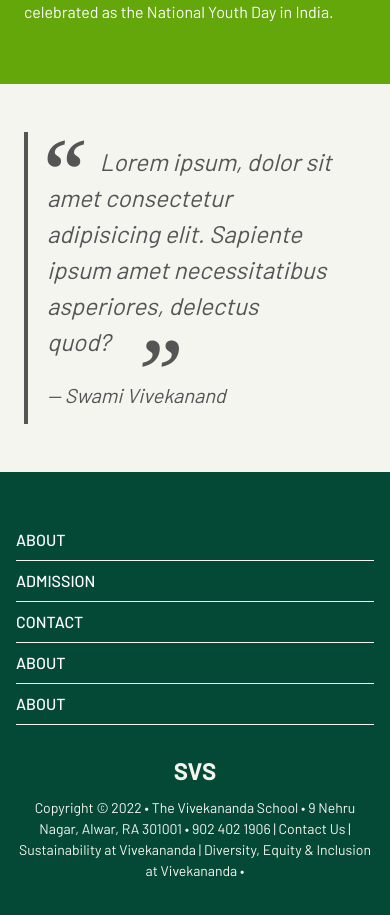
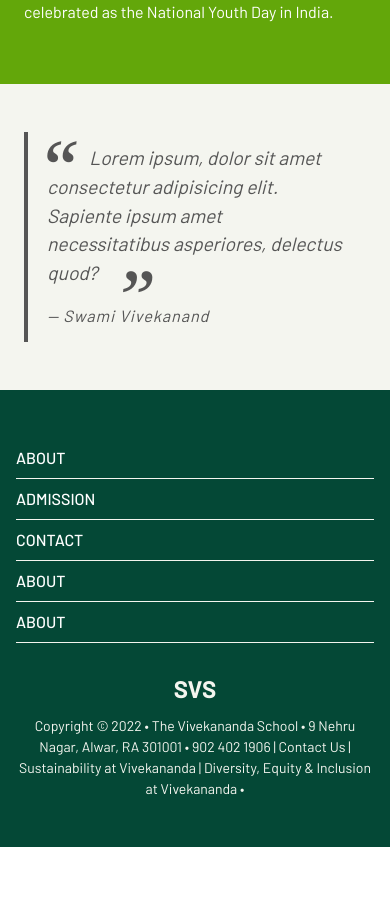
Before and after one commit to VISHANN/svs, a Next.js app: page /about in a window 390 px wide. Shown: the part 4021-4936 px from the top of the page. After the commit the page ends 4868 px from the top, so only its background shows below. Built offline with nearby package versions, Linux system fonts and the light colour scheme.

Commit message:
responsice blockquote font size

```diff
--- a/src/components/common/Blockquote.js
+++ b/src/components/common/Blockquote.js
@@ -1,11 +1,11 @@
-export default function Blockquote({ quote, author }) {
+export default function Blockquote({ quote, cite }) {
   return(
     <blockquote>
       <p>
         {quote}
       </p>
       <cite>
-        {author}
+        {cite}
       </cite>
     </blockquote>
   )
--- a/src/pages/about.js
+++ b/src/pages/about.js
@@ -103,7 +103,7 @@ export default function Home() {
         <div className="container">
           <Blockquote
             quote="Lorem ipsum, dolor sit amet consectetur adipisicing elit. Sapiente ipsum amet necessitatibus asperiores, delectus quod?"
-            author="Swami Vivekanand" />
+            cite="Swami Vivekanand" />
         </div>
       </div>
       <style jsx>{`
--- a/src/pages/achievements.js
+++ b/src/pages/achievements.js
@@ -77,7 +77,7 @@ export default function Achievements({ records }) {
           <div className="review">
             <Blockquote
               quote="Lorem ipsum, dolor sit amet consectetur adipisicing elit. Sapiente ipsum amet necessitatibus asperiores, delectus quod?"
-              author="Jilsana Bano" />
+              cite="Jilsana Bano, XII, 2022" />
           </div>
 
           <div className="tab-container">
--- a/styles/styles.css
+++ b/styles/styles.css
@@ -172,6 +172,12 @@ body {
     content: "\2014 \0020";
   }
   blockquote > cite {
-    font-size: 1.25rem;
+    font-size: 0.85em;
     color: inherit;
+    letter-spacing: 0.1ch;
   }
+  @media screen and (max-width: 760px) {
+    blockquote {
+      font-size: 1.2rem ;
+    }
+  }
```
